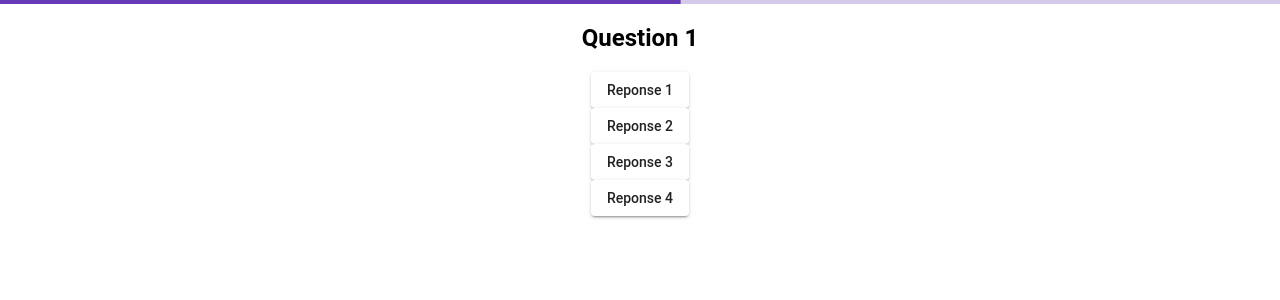
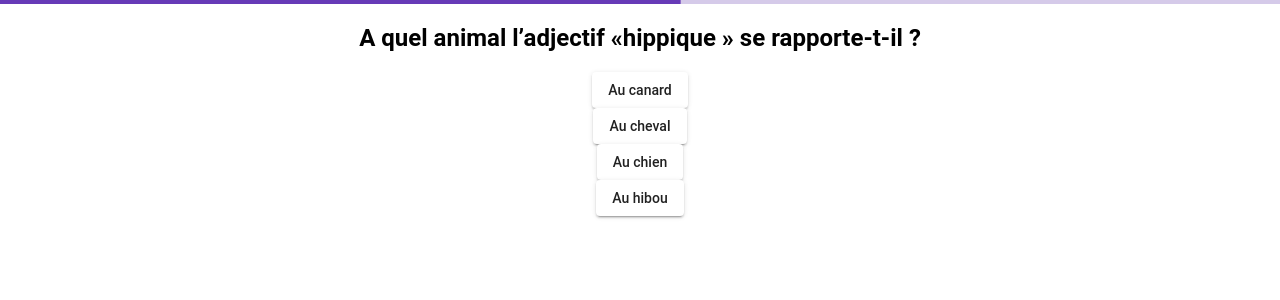
Before and after one commit to Busquets91/foot-quiz, an Angular app: page /game in a window 1280 px wide. Shown: the top 300 px of the page. Built offline with nearby package versions, Linux system fonts and the light colour scheme.

Commit message:
Added question

```diff
--- a/src/app/game-manager/game-manager.component.ts
+++ b/src/app/game-manager/game-manager.component.ts
@@ -34,12 +34,12 @@ export class GameManagerComponent implements OnInit {
       questions: [
         {
           id: 1,
-          question: "Question 1",
+          question: "A quel animal l’adjectif «hippique » se rapporte-t-il ?",
           answers: [
-            { answer: "Reponse 1", isTrue: false },
-            { answer: "Reponse 2", isTrue: false },
-            { answer: "Reponse 3", isTrue: true },
-            { answer: "Reponse 4", isTrue: false }
+            { answer: "Au canard", isTrue: false },
+            { answer: "Au cheval", isTrue: true },
+            { answer: "Au chien", isTrue: false },
+            { answer: "Au hibou", isTrue: false }
           ]
         },
         {
```
